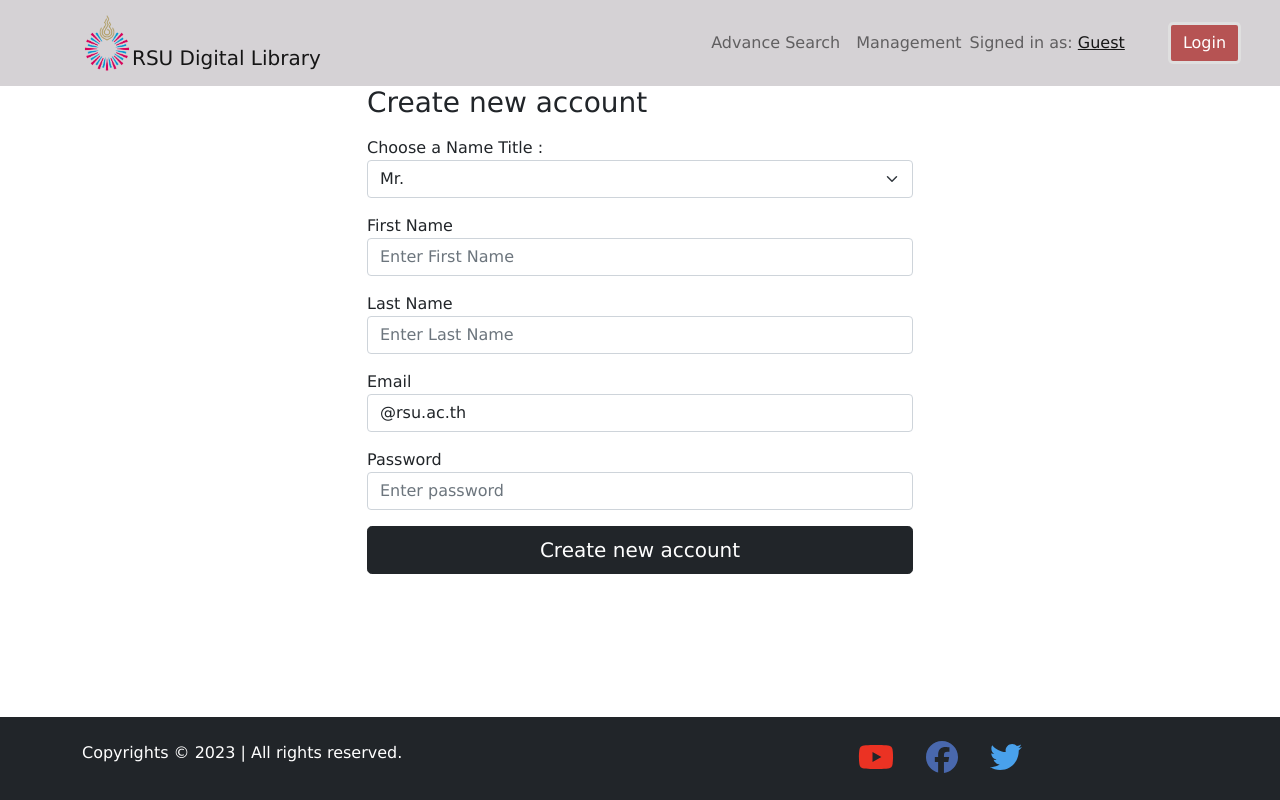
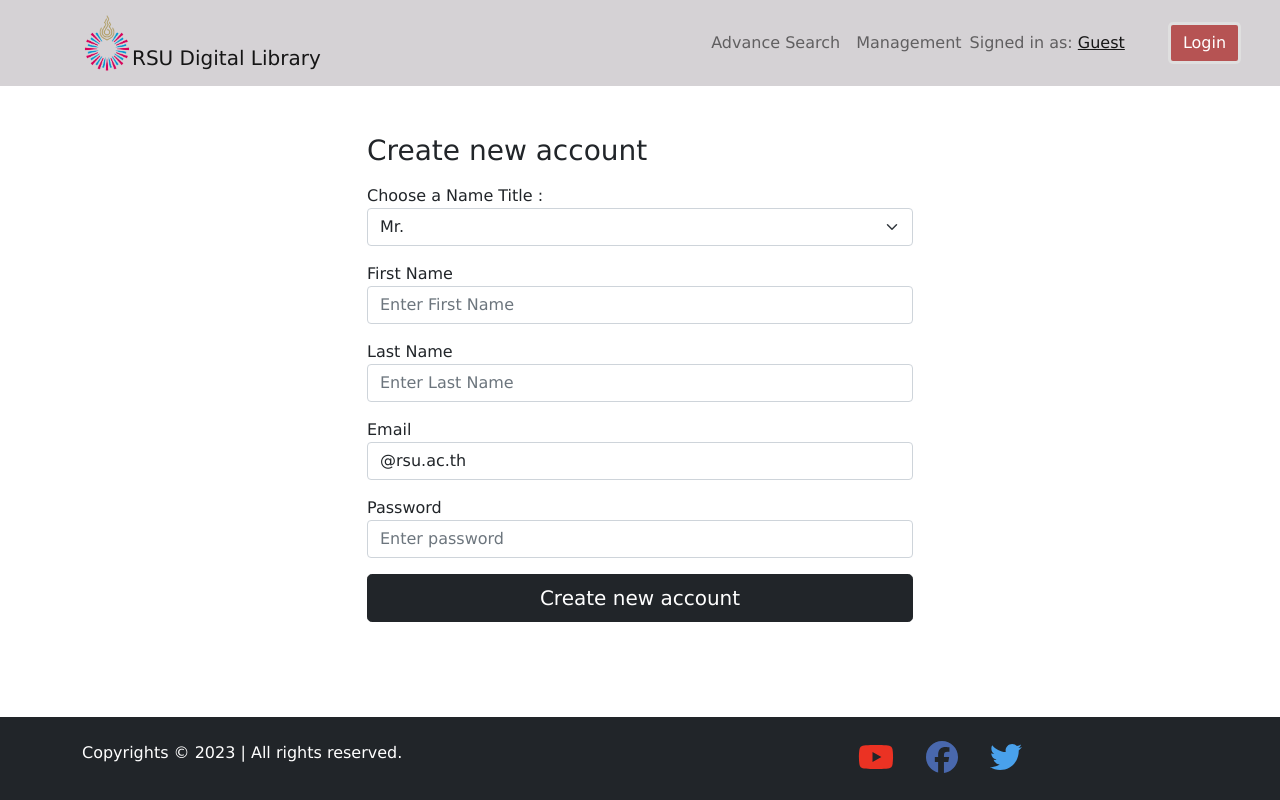
Before and after one commit to patthananp/rsu-digital-library, a React (Create React App) app in the folder Frontend/: page /register in a window 1280 px wide. Built offline with nearby package versions, Linux system fonts and the light colour scheme.

Commit message:
add mt-5 in login and regis page

```diff
--- a/Frontend/src/Pages/login.js
+++ b/Frontend/src/Pages/login.js
@@ -37,7 +37,7 @@ function Login({setLoggedInAs}) {
                 alignItems: 'center',
                 justifyContent: 'center',
             }}>
-                <form className="col-6" onSubmit={handleSubmit}>
+                <form className="mt-5 col-6" onSubmit={handleSubmit}>
                     <h3>Sign In</h3>
                     <div>
                         New user? <a href="/register">Create an account</a>
--- a/Frontend/src/Pages/register.js
+++ b/Frontend/src/Pages/register.js
@@ -52,7 +52,7 @@ function Register(){
                 alignItems: 'center',
                 justifyContent: 'center',
             }}>
-                <form className="col-6"  onSubmit={handleSubmit}>
+                <form className="mt-5 col-6"  onSubmit={handleSubmit}>
                     <h3>Create new account</h3>
 
                     <div className="mt-3">
```
